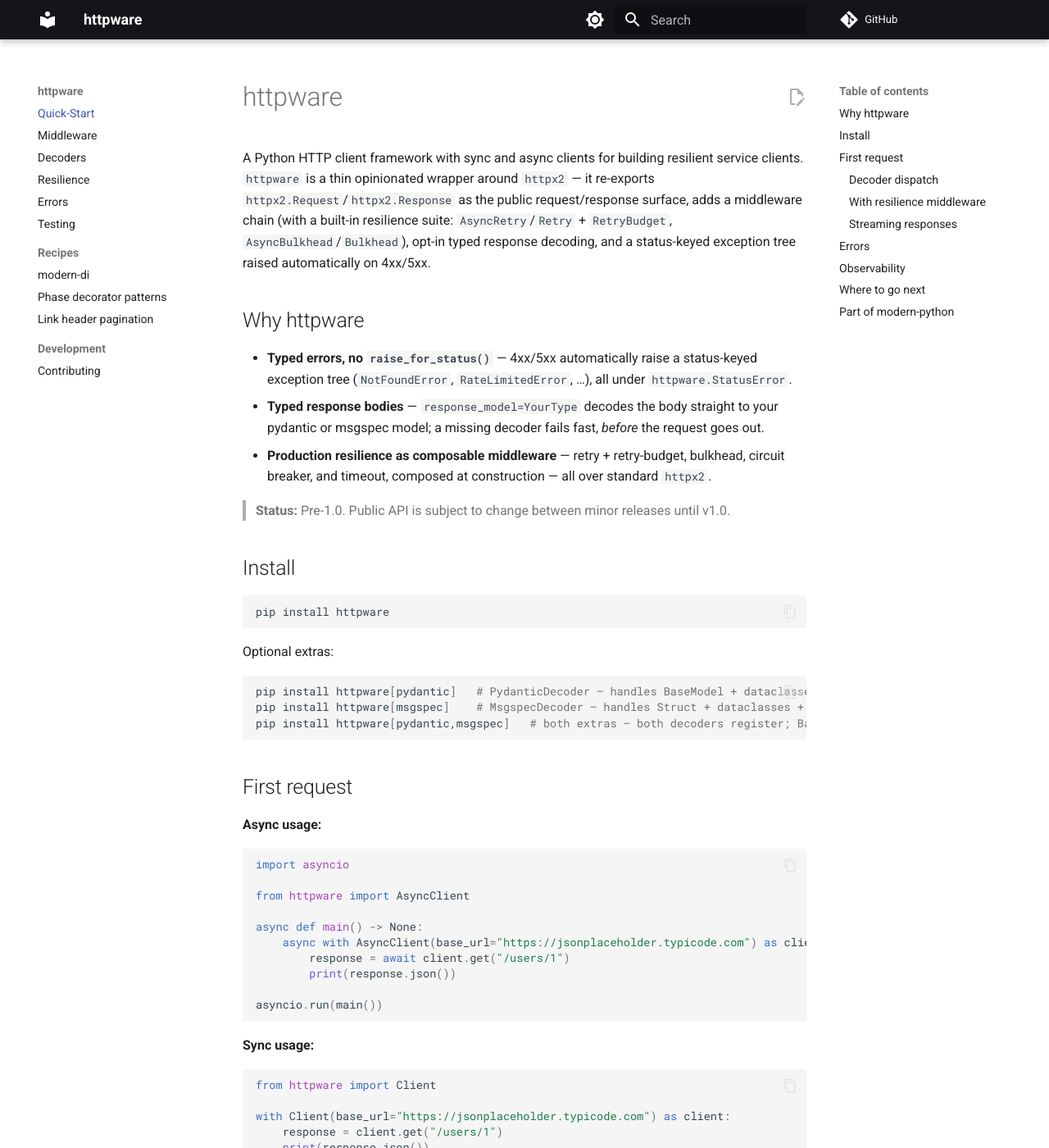
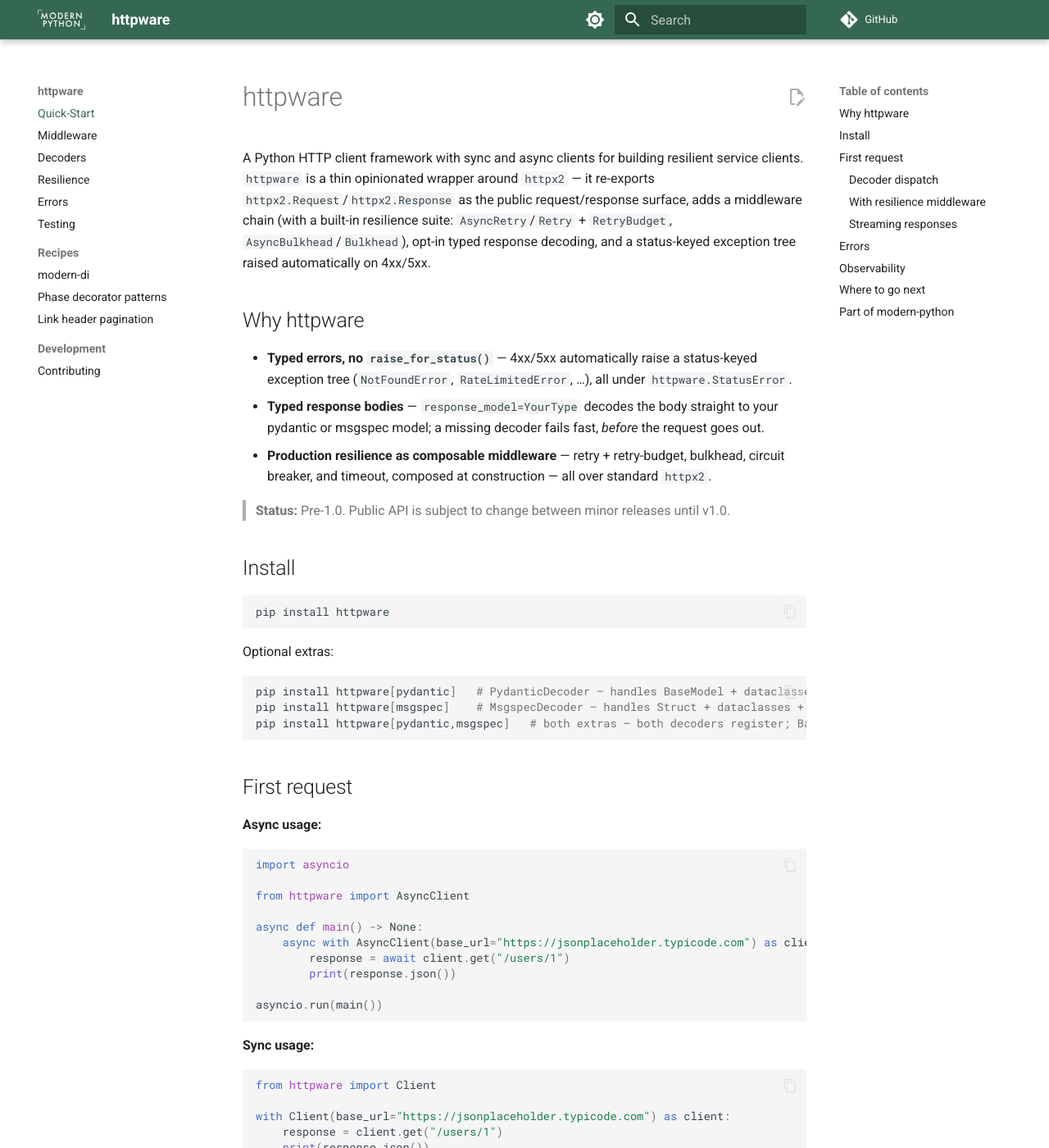
Before and after one commit to modern-python/httpware, an MkDocs documentation site: the page built from docs/index.md, in a window 1280 px wide and 1400 px high. Shown: the whole window at 82% size. Built offline with MkDocs 1.6.1 and Material for MkDocs 9.7.7, drawn with Linux system fonts in a browser that asks for light colours; comment, search, counter and statistics services are not loaded.

Commit message:
docs: adopt org logo, favicon, and brand palette (#72)
Match modern-python.org: white wordmark logo top-left, mark favicon, forest-green Material palette.

Co-authored-by: Claude Opus 4.8 (1M context) <noreply@anthropic.com>

```diff
--- /dev/null
+++ b/docs/css/brand.css
@@ -0,0 +1,17 @@
+/* Brand palette — forest green sampled from the org logo (#356852) */
+:root > * {
+  --md-primary-fg-color:        #356852;
+  --md-primary-fg-color--light: #4a8a6e;
+  --md-primary-fg-color--dark:  #234738;
+  --md-accent-fg-color:         #c98a00;
+}
+
+/* Dark scheme keeps the same brand hue; lighter green for body links so they
+   stay AA-readable on the dark background. */
+[data-md-color-scheme="slate"] {
+  --md-primary-fg-color:        #356852;
+  --md-primary-fg-color--light: #4a8a6e;
+  --md-primary-fg-color--dark:  #234738;
+  --md-accent-fg-color:         #e0a300;
+  --md-typeset-a-color:         #7fb79f;
+}
--- a/mkdocs.yml
+++ b/mkdocs.yml
@@ -20,6 +20,8 @@ nav:
 
 theme:
   name: material
+  logo: assets/modern-python-white.svg
+  favicon: assets/modern-python-mark.svg
   features:
     - content.code.copy
     - content.action.edit
@@ -30,18 +32,21 @@ theme:
   palette:
     - media: "(prefers-color-scheme: light)"
       scheme: default
-      primary: black
-      accent: pink
+      primary: custom
+      accent: custom
       toggle:
         icon: material/brightness-7
         name: Switch to dark mode
     - media: "(prefers-color-scheme: dark)"
       scheme: slate
-      primary: black
-      accent: pink
+      primary: custom
+      accent: custom
       toggle:
         icon: material/brightness-4
         name: Switch to system preference
+
+extra_css:
+  - css/brand.css
 
 markdown_extensions:
   - toc:
```
Also changed, not shown: docs/assets/modern-python-mark.svg (added), docs/assets/modern-python-white.svg (added).
